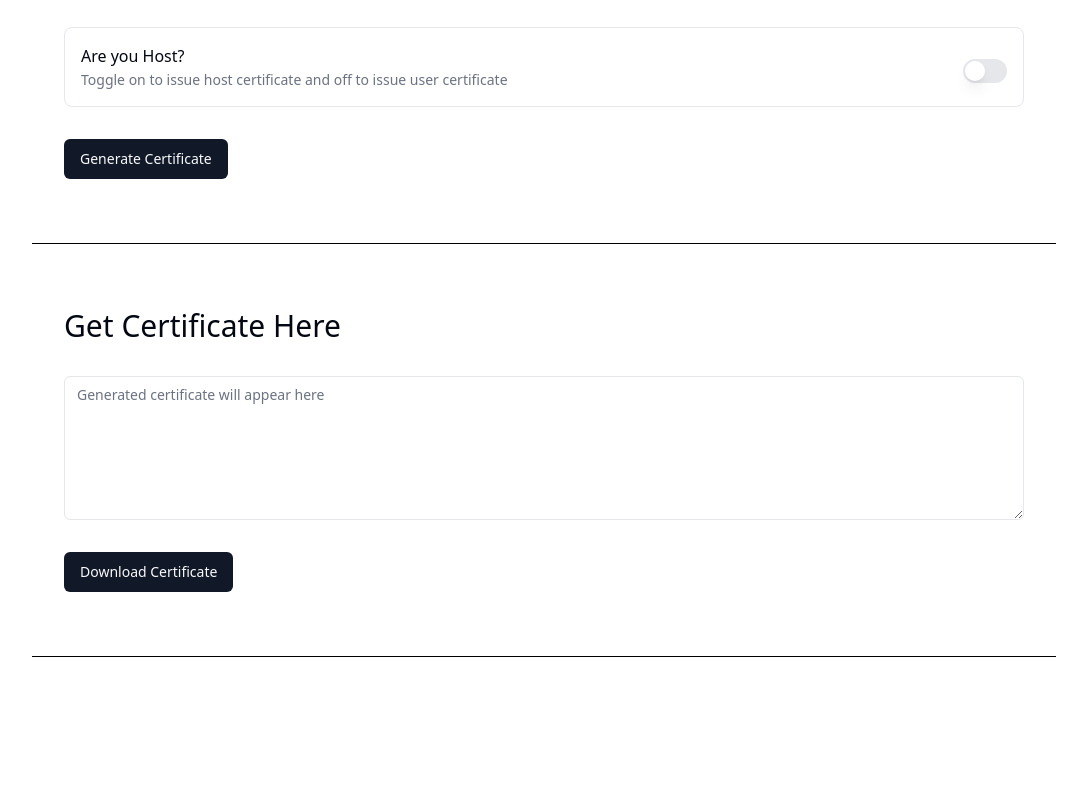
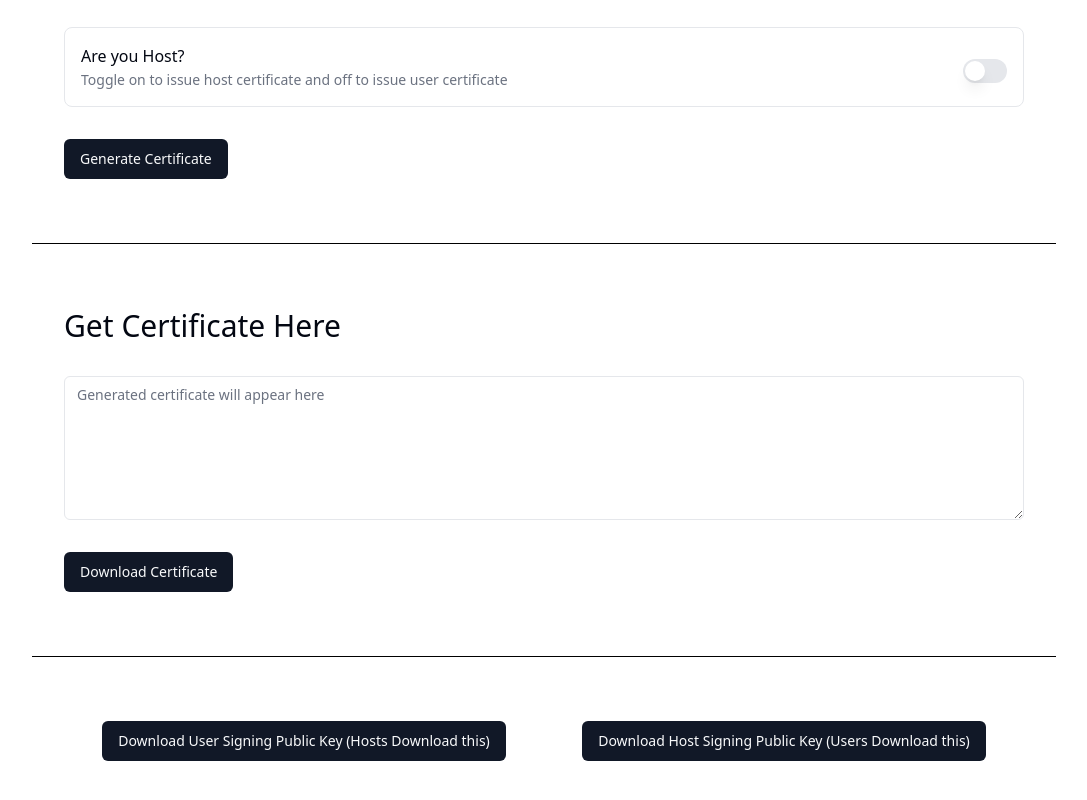
Before and after one commit to Gokul2003g/sshgo, a React (Vite) app: page / in a window 1280 px wide. Shown: the part 312-1112 px from the top of the page, without its empty margins (96-1183 px from the left). Before the commit the page ends 1081 px from the top, so only its background shows below. Built offline with nearby package versions, Linux system fonts and the light colour scheme.

Commit message:
updated the functionality for downloading signing keys
Signed-off-by: Iniyan2003R <iniyan987@gmail.com>

```diff
--- a/src/pages/Certificate_Authentication.tsx
+++ b/src/pages/Certificate_Authentication.tsx
@@ -63,6 +63,47 @@ const Certificate_Authentication = () => {
     },
     [isSubmitting]
   );
+    const downloadHostSignKey = async () => {
+    try {
+      const response = await axios.get(
+        `${SERVER_URI}/public/host-sign-key.pub`,
+        {
+          responseType: "blob",
+        },
+      );
+
+      const url = window.URL.createObjectURL(new Blob([response.data]));
+      const link = document.createElement("a");
+      link.href = url;
+      link.setAttribute("download", "host-sign-key.pub");
+      document.body.appendChild(link);
+      link.click();
+      link.remove();
+    } catch (error) {
+      console.error("Error downloading the file:", error);
+    }
+  };
+  //
+  const downloadUserSignKey = async () => {
+    try {
+      const response = await axios.get(
+        `${SERVER_URI}/public/user-sign-key.pub`,
+        {
+          responseType: "blob",
+        },
+      );
+
+      const url = window.URL.createObjectURL(new Blob([response.data]));
+      const link = document.createElement("a");
+      link.href = url;
+      link.setAttribute("download", "user-sign-key.pub"); // Set the desired file name
+      document.body.appendChild(link);
+      link.click();
+      link.remove();
+    } catch (error) {
+      console.error("Error downloading the file:", error);
+    }
+  };
 
   const downloadCertificate = () => {
     if (!certificate || certificate === "Invalid Public Key") {
@@ -155,6 +196,14 @@ const Certificate_Authentication = () => {
           <Button onClick={downloadCertificate}>Download Certificate</Button>
         </div>
         <Separator className="my-16 w-4/5 bg-black" />
+                <div className="w-3/4 flex justify-around">
+          <Button onClick={downloadUserSignKey}>
+            Download User Signing Public Key (Hosts Download this)
+          </Button>
+          <Button onClick={downloadHostSignKey}>
+            Download Host Signing Public Key (Users Download this)
+          </Button>
+        </div>
       </div>
     </div>
   );
```
